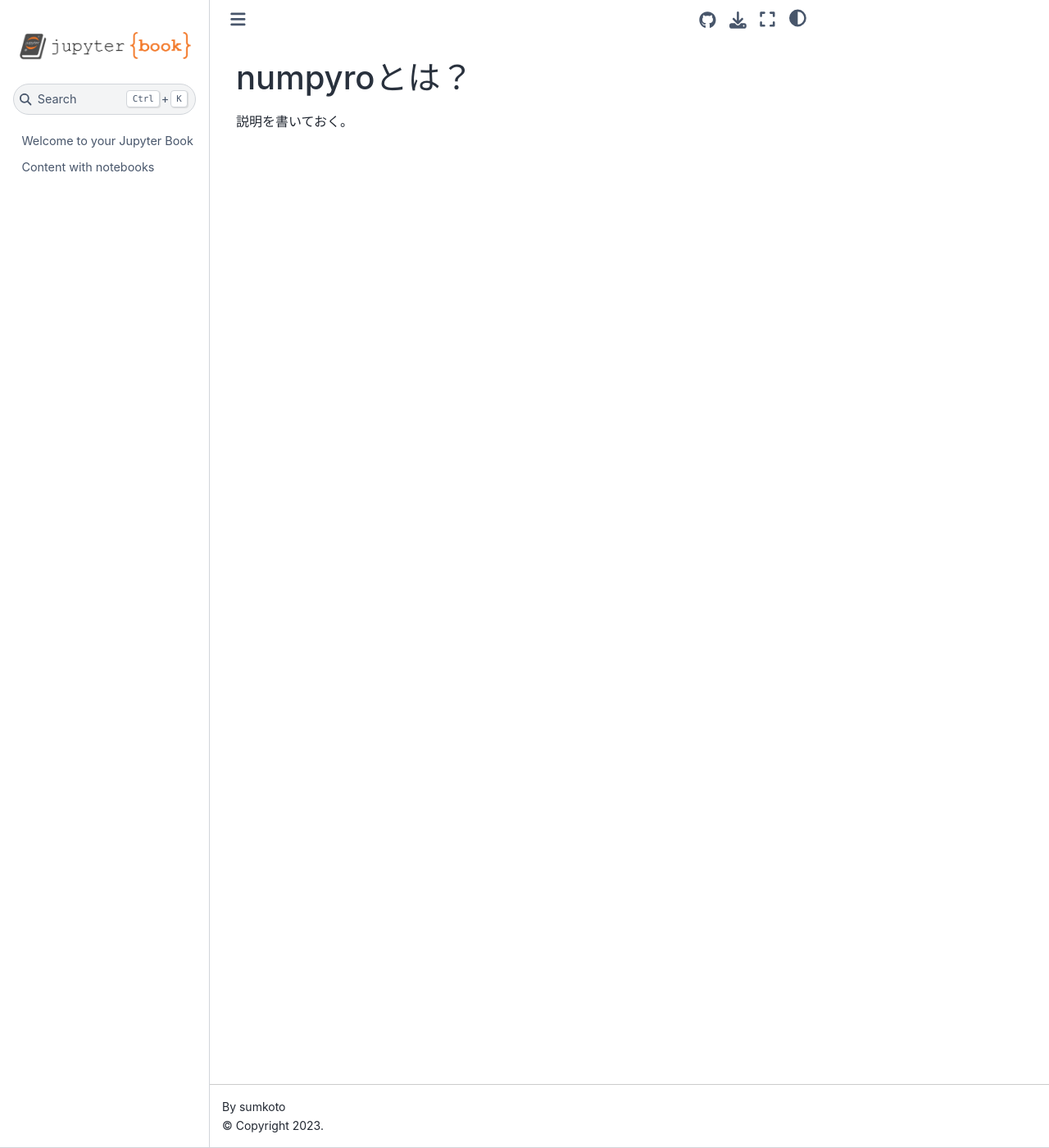
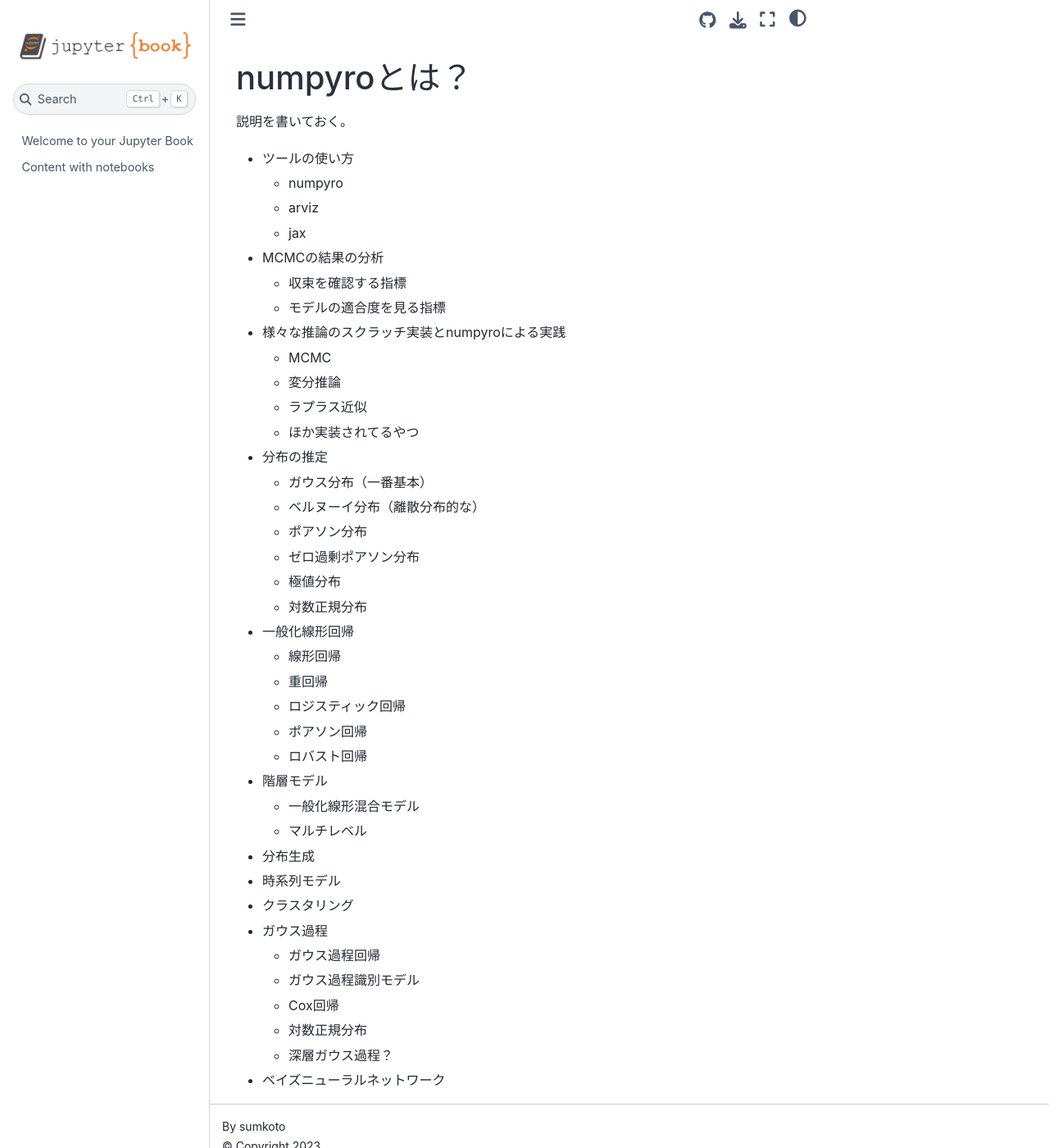
Before and after one commit to sumkoto/numpyro-excercise, a Jupyter Book: the page built from introduction.md, in a window 1280 px wide and 1400 px high. Shown: the whole window at 82% size. Built offline with Jupyter Book 1.0.4 settings and Sphinx 7.4.7 and the Sphinx Book theme 1.1.4, drawn with Linux system fonts in a browser that asks for light colours; pages that are not in the unit, such as notebooks, are missing from menus.

Commit message:
基礎編終了

```diff
--- a/introduction.md
+++ b/introduction.md
@@ -1,3 +1,42 @@
 # numpyroとは？
 
 説明を書いておく。
+
+- ツールの使い方
+  - numpyro
+  - arviz
+  - jax
+- MCMCの結果の分析
+  - 収束を確認する指標
+  - モデルの適合度を見る指標
+- 様々な推論のスクラッチ実装とnumpyroによる実践
+  - MCMC
+  - 変分推論
+  - ラプラス近似
+  - ほか実装されてるやつ
+- 分布の推定
+  - ガウス分布（一番基本）
+  - ベルヌーイ分布（離散分布的な）
+  - ポアソン分布
+  - ゼロ過剰ポアソン分布
+  - 極値分布
+  - 対数正規分布
+- 一般化線形回帰
+  - 線形回帰
+  - 重回帰
+  - ロジスティック回帰
+  - ポアソン回帰
+  - ロバスト回帰
+- 階層モデル
+  - 一般化線形混合モデル
+  - マルチレベル
+- 分布生成
+- 時系列モデル
+- クラスタリング
+- ガウス過程
+  - ガウス過程回帰
+  - ガウス過程識別モデル
+  - Cox回帰
+  - 対数正規分布
+  - 深層ガウス過程？
+- ベイズニューラルネットワーク
```
Also changed, not shown: src/__init__.py (added), 4 other files.
